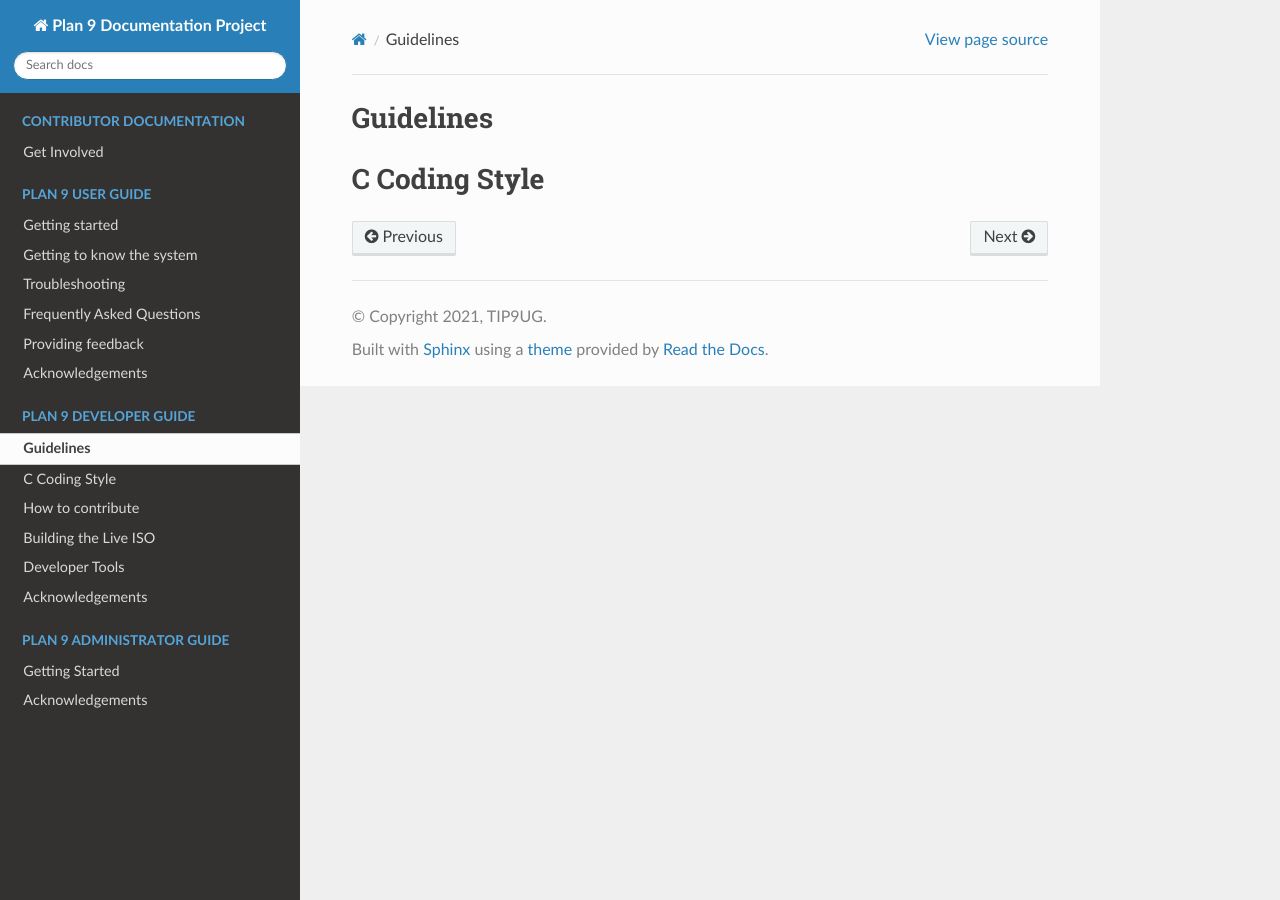
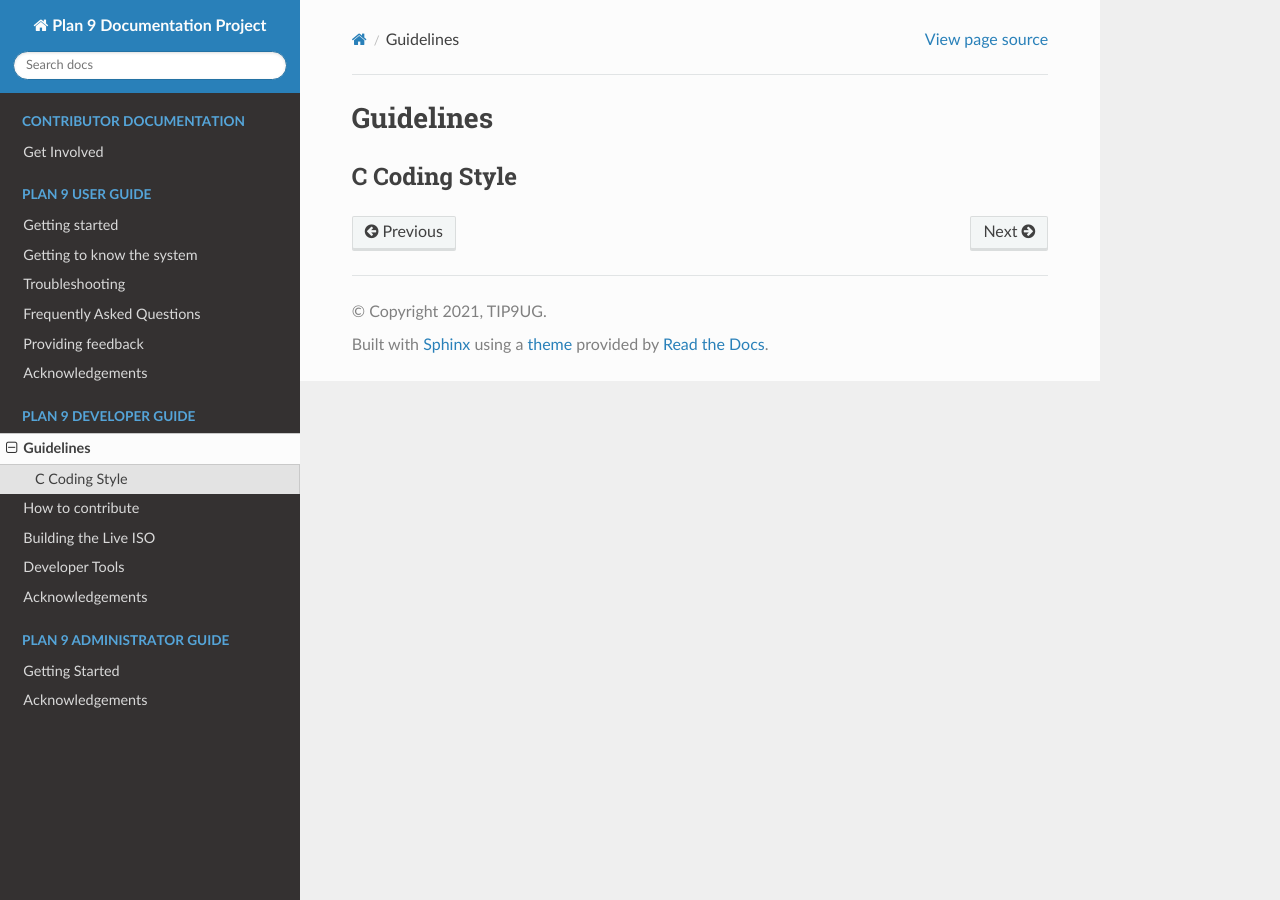
Before and after one commit to tip9ug/plan9-documentation, a Sphinx documentation site: the page built from source/developer/guidelines.md, in a window 1280 px wide. Built offline with Sphinx 7.4.7 and the Read the Docs theme 2.0.0, drawn with Linux system fonts in a browser that asks for light colours.

Commit message:
Format correction

```diff
--- a/source/developer/guidelines.md
+++ b/source/developer/guidelines.md
@@ -1,3 +1,3 @@
-# Guidelines
+## Guidelines
 
-# C Coding Style
+### C Coding Style
```
